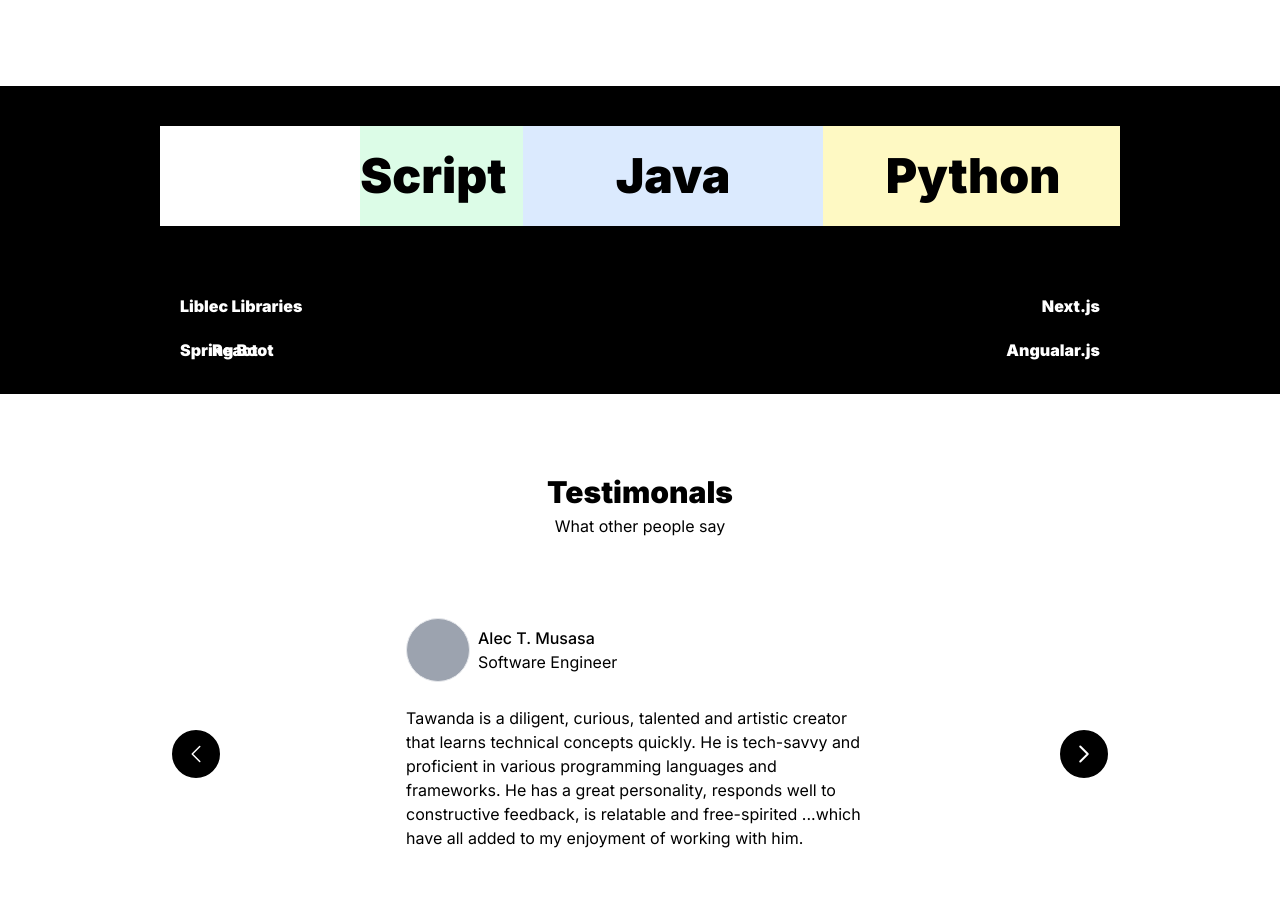
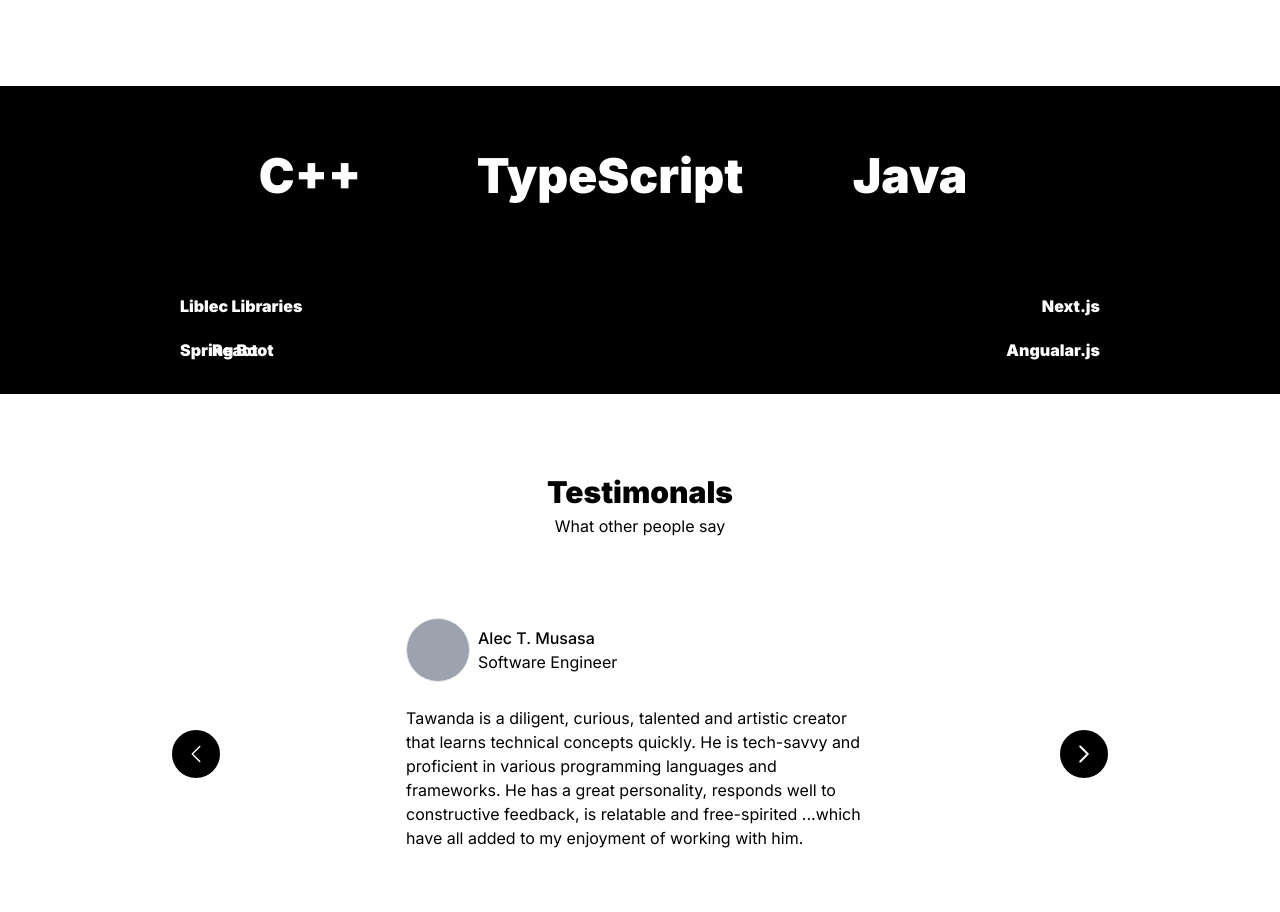
Before and after one commit to tmnyoni/tmnyoni.github.io, a Next.js app: page / in a window 1280 px wide. Shown: the part 2760-3672 px from the top of the page. Built offline with nearby package versions, Linux system fonts and the light colour scheme.

Commit message:
carousel working on big screen.

```diff
--- a/app/slider.tsx
+++ b/app/slider.tsx
@@ -1,22 +1,22 @@
 export default function Slider() {
     return (
-        <div className={`bg-white shadow h-[100px] m-auto overflow-hidden relative w-[960px]
-        after:bg-gradient-to-r after:from-white after:to-white
-        after:h-[100px] after:absolute after:w-[200px] after:z-[2] after:r-0 after:top-0
-        transform rotate- before:bg-gradient-to-r before:from-white before:to-white
-        before:h-[100px] before:absolute before:w-[200px] before:z-[2] before:top-0 before:left-0 before:bg-green-100`}
+        <div className={`hidden lg:block b-white shadow before:bg-gradient-to-r before:from-white before:to-white
+        before:h-[100px] before:absolute before:z-[2] before:top-0 before:left-0 before:bg-green-100
+         h-[100px] m-auto overflow-hidden relative w-[960px] after:bg-gradient-to-r after:from-white after:to-white
+        after:h-[100px] after:absolute after:z-[2] after:r-0 after:top-0
+        transform`}
         >
-            <div className="animate-scroll flex w-[3000px] bg-red-100">
-                <div className="h-[100px] w-[300px] text-black text-5xl flex items-center justify-center bg-red-100"> C++ </div>
-                <div className="h-[100px] w-[300px] text-black text-5xl flex items-center justify-center bg-green-100"> TypeScript </div>
-                <div className="h-[100px] w-[300px] text-black text-5xl flex items-center justify-center bg-blue-100"> Java </div>
-                <div className="h-[100px] w-[300px] text-black text-5xl flex items-center justify-center bg-yellow-100"> Python </div>
-                <div className="h-[100px] w-[300px] text-black text-5xl flex items-center justify-center bg-gray-400"> JavaScript </div>
-                <div className="h-[100px] w-[300px] text-black text-5xl flex items-center justify-center bg-red-100"> C++ </div>
-                <div className="h-[100px] w-[300px] text-black text-5xl flex items-center justify-center bg-green-100"> TypeScript </div>
-                <div className="h-[100px] w-[300px] text-black text-5xl flex items-center justify-center bg-blue-100"> Java </div>
-                <div className="h-[100px] w-[300px] text-black text-5xl flex items-center justify-center bg-yellow-100"> Python </div>
-                <div className="h-[100px] w-[300px] text-black text-5xl flex items-center justify-center bg-gray-400"> JavaScript </div>
+            <div className="animate-scroll flex w-[3000px] text-5xl textwhite">
+                <div className="h-[100px] w-[300px] flex items-center justify-center bg-ed-100"> C++ </div>
+                <div className="h-[100px] w-[300px] flex items-center justify-center bg-reen-100"> TypeScript </div>
+                <div className="h-[100px] w-[300px] flex items-center justify-center bg-lue-100"> Java </div>
+                <div className="h-[100px] w-[300px] flex items-center justify-center bg-ellow-100"> Python </div>
+                <div className="h-[100px] w-[300px] flex items-center justify-center bg-ray-400"> JavaScript </div>
+                <div className="h-[100px] w-[300px] flex items-center justify-center bg-ed-100"> C++ </div>
+                <div className="h-[100px] w-[300px] flex items-center justify-center bg-reen-100"> TypeScript </div>
+                <div className="h-[100px] w-[300px] flex items-center justify-center bg-lue-100"> Java </div>
+                <div className="h-[100px] w-[300px] flex items-center justify-center bg-ellow-100"> Python </div>
+                <div className="h-[100px] w-[300px] flex items-center justify-center bg-ray-400"> JavaScript </div>
             </div>
         </div >
     )
```
